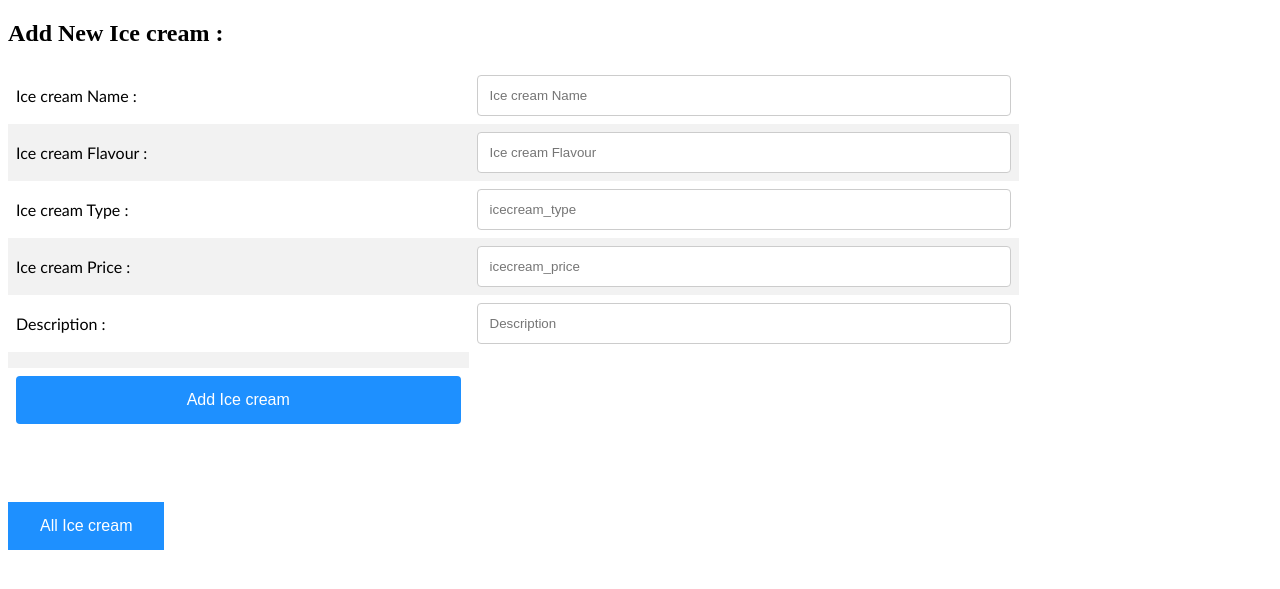
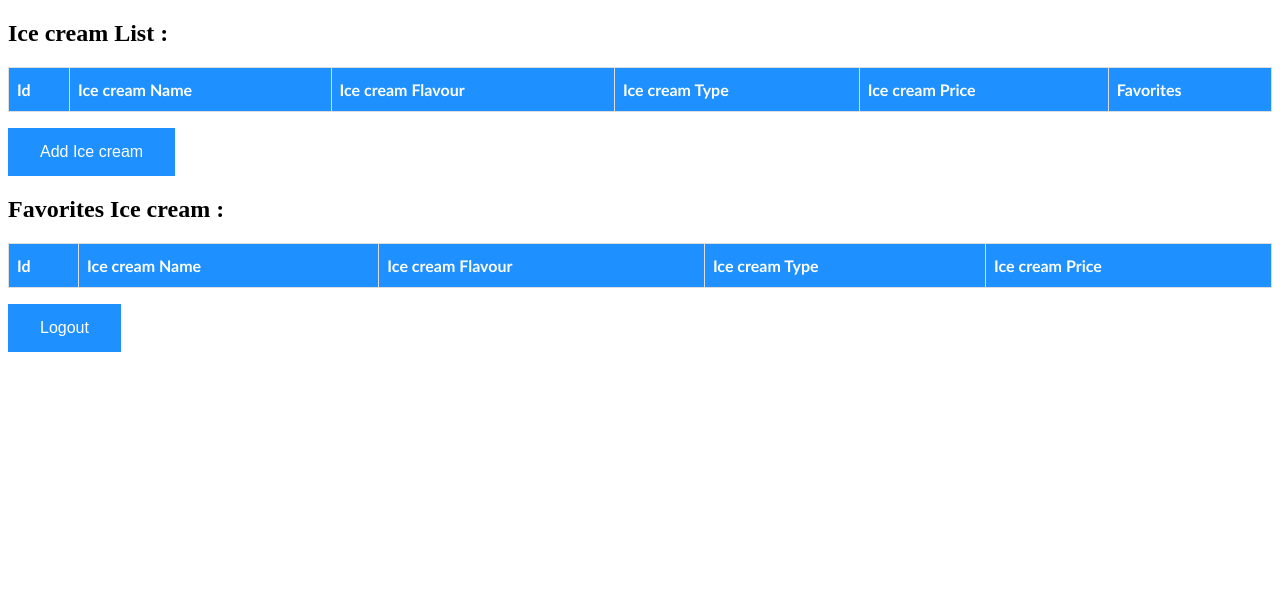
Before and after one commit to sakshipatil/Sakshi-Project-3, a Flask app: page /add_icecream_id/1 in a window 1280 px wide. Shown: the top 589 px of the page. Run offline with Flask 2, Linux system fonts and the light colour scheme; data that the repository does not hold is empty.

Commit message:
app updated

```diff
--- a/app.py
+++ b/app.py
@@ -35,14 +35,14 @@ def item():
 
 @app.route('/register')
 def register_page():
-    return render_template("register-page.html", ip_addr=ip_addr)
+    return render_template("login-page.html", ip_addr=ip_addr)
 
 
 @app.route('/add_icecream_id/<icecream_id>', methods=['POST','GET'])
 def add_icecream_id(icecream_id):
     iid = icecream_id
     c = icecream.find_one({"_id": int(iid)})
-    return render_template("add-icecream.html", data=c, ip_addr=ip_addr)
+    return render_template("item-list.html", data=c, ip_addr=ip_addr)
 
 
 @app.route('/register_icecreamsubmit', methods=['POST','GET'])
@@ -64,7 +64,7 @@ def register_icecreamsubmit():
     return render_template("item-list.html")
 
 
-@app.route('/favorites', methods=['POST','GET'])
+@app.route('/favorites', methods=['POST', 'GET'])
 def add_favorites():
 
     c = request.form["uid"]
--- a/templates/add-icecream.html
+++ b/templates/add-icecream.html
@@ -55,7 +55,7 @@
 			}
 			var x = document.forms["favorites"]["Ice cream Flavour"].value;
 			if (x == "") {
-				alert("Ice cream Flavourshould not be empty");
+				alert("Ice cream Flavour should not be empty");
 				return false;
 			}
 			var x = document.forms["favorites"]["Ice cream Type"].value;
@@ -74,7 +74,7 @@
 
 <body>
 
-<form id = "Add" action="{{ ip_addr }}add-icecream" onsubmit="return validateForm()" method="POST" enctype="multipart/form-data">
+<form id = "Add" action="{{ ip_addr }}itemlist" onsubmit="return validateForm()" method="POST" enctype="multipart/form-data">
 	<p><h2>Add New Ice cream :</h2></p>
 	<p><input id="uid" name="uid" type = "hidden"  value ={{data._id}} /></p>
 
--- a/templates/item-list.html
+++ b/templates/item-list.html
@@ -107,9 +107,7 @@
 
     </table>
     <p>
-        <button class="button" onclick="location.href='{{ ip_addr }}favorites-list'" type="submit">Favorites</button>
-
-                <button class="button" onclick="location.href='{{ ip_addr }}add-icecream'" type="submit">Add Ice cream</button>
+         <button class="button" onclick="location.href='{{ ip_addr }}add-icecream'" type="submit">Add Ice cream</button>
     </p>
 
 </form>
@@ -118,7 +116,7 @@
 <!--<form>-->
 <form id = 'Favorites List' action="{{ ip_addr }}favorites-list" method="GET" enctype="multipart/form-data">
 
-    <table id ="myTable1">
+    <table id ="myTable">
         <tr>
             <th>Id</th>
             <th>Ice cream Name</th>
--- a/templates/register-page.html
+++ b/templates/register-page.html
@@ -85,7 +85,7 @@
 		<tr><td>Address : </td><td><input type="text" id="address" name="address" placeholder="Address "/></td></tr>
 		<tr><td>Description : </td><td><input type="text" id="description" name="description" placeholder="Description "/></td></tr>
 		<tr><td><div id ='dvPreview'></div></td></tr>
-		<tr><td><input type="submit" class="button" value="Submit"></td></tr>
+		<tr><td><input type="submit" class="button" onclick="location.href='{{ ip_addr }}login'" value="Submit"></td></tr>
 	</table>
 </form>
 <br>
```
